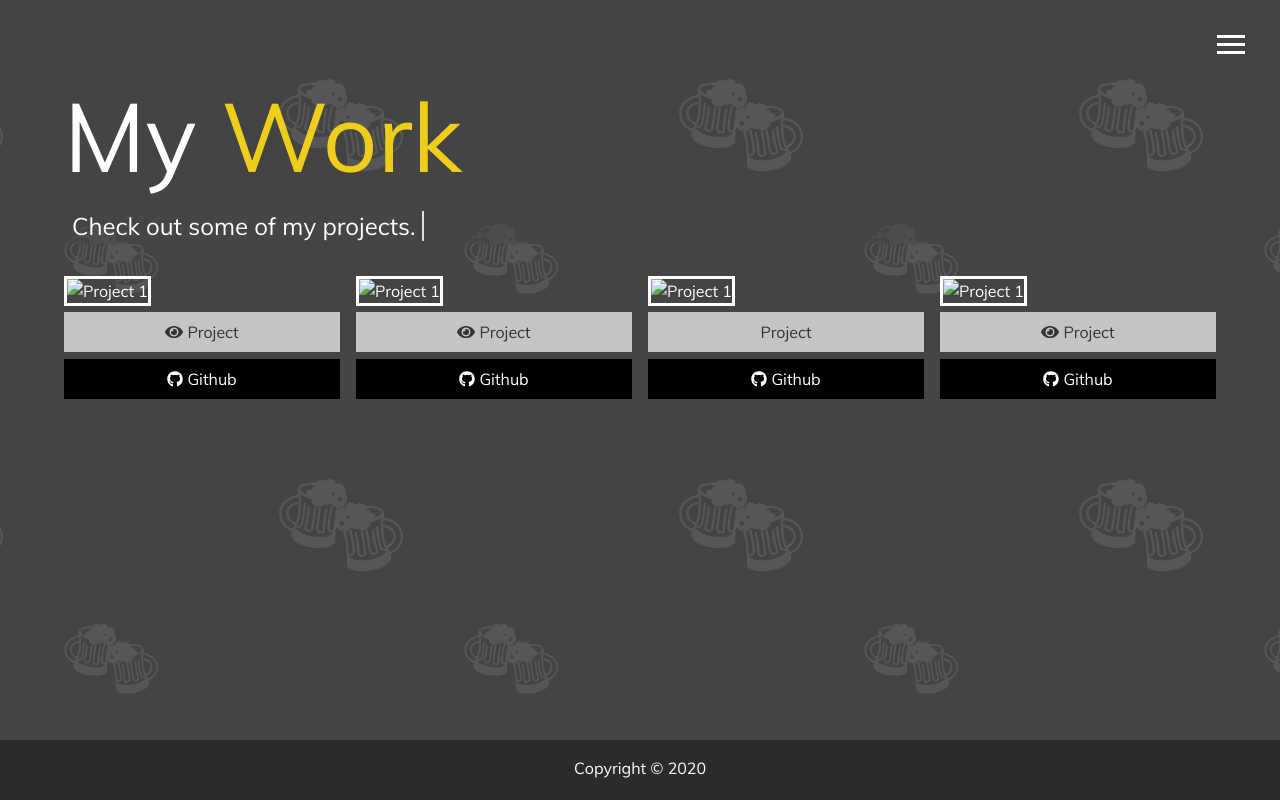
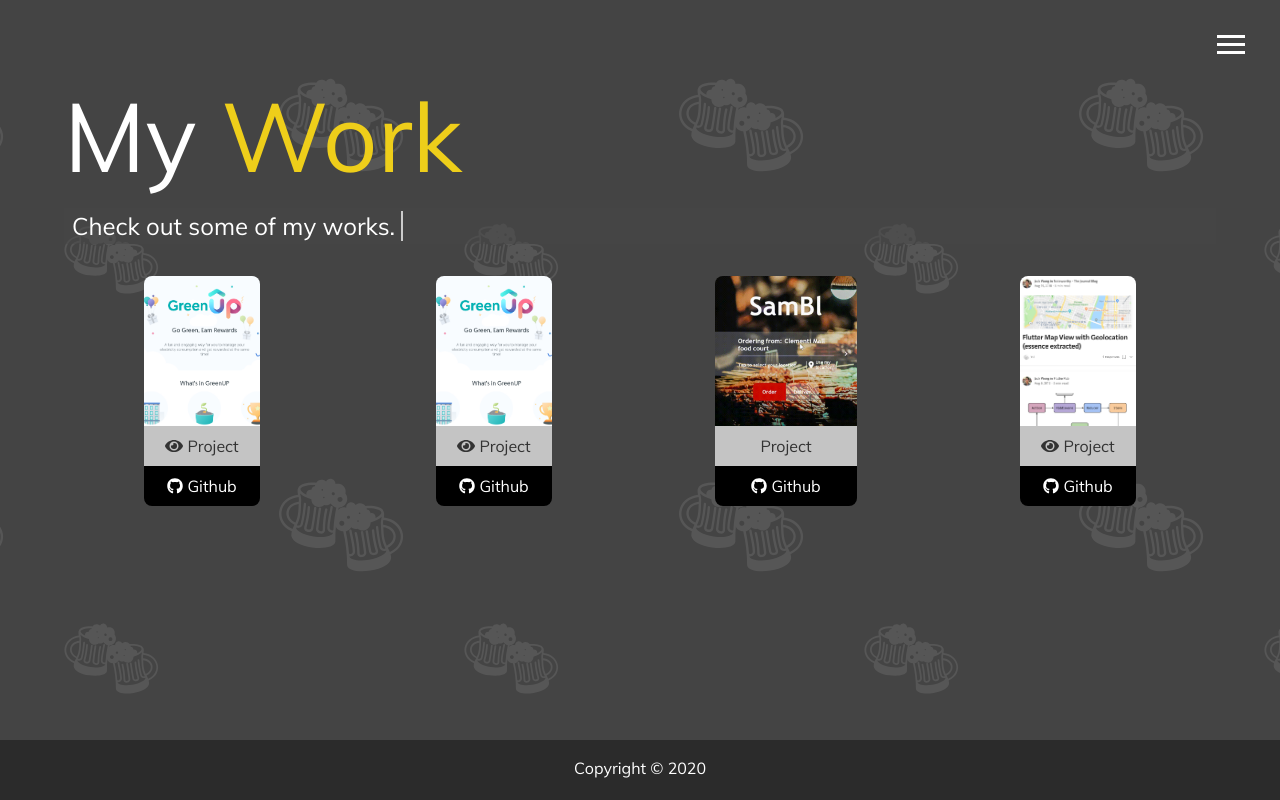
Before and after one commit to jackedelic/jackwng, a website: page dist/work.html in a window 1280 px wide. Drawn offline with Linux system fonts and the light colour scheme.

Commit message:
Furnish the look of work page

```diff
--- a/scss/main.scss
+++ b/scss/main.scss
@@ -127,22 +127,39 @@ header {
   display: grid;
   gap: 1rem;
   grid-template-columns: repeat(3, 1fr);
-  img {
+  .item {
     @include easeOut();
-    height: 50px;
-    width: 100%;
-    border: 3px solid white;
+    justify-self: center;
+    max-width: 350px;
     &:hover {
-      border-color: $secondary-color;
+      transform: scale(1.1);
+    }
+  }
+  .thumbnail {
+    display: flex;
+    img {
+      @include easeOut();
+      object-fit: cover;
+      object-position: top;
+      height: 150px;
+      width: 100%;
+      border-radius: 8px 8px 0 0;
+      &:hover {
+        border-color: $secondary-color;
+        object-position: bottom;
+      }
     }
   }
   .btn {
-    margin-top: 0.4rem;
     text-align: center;
     &:hover {
       padding: 0.5rem 1.5rem;
       font-size: 1.4rem;
     }
+  }
+  // round border
+  .btn-dark {
+    border-radius: 0 0 8px 8px;
   }
 }
 
```
Also changed, not shown: dist/css/main.css, dist/img/greenup-landing-page.png (added), dist/img/medium-blog.png (added), dist/img/sambl-signin-page.png (added), dist/work.html.
